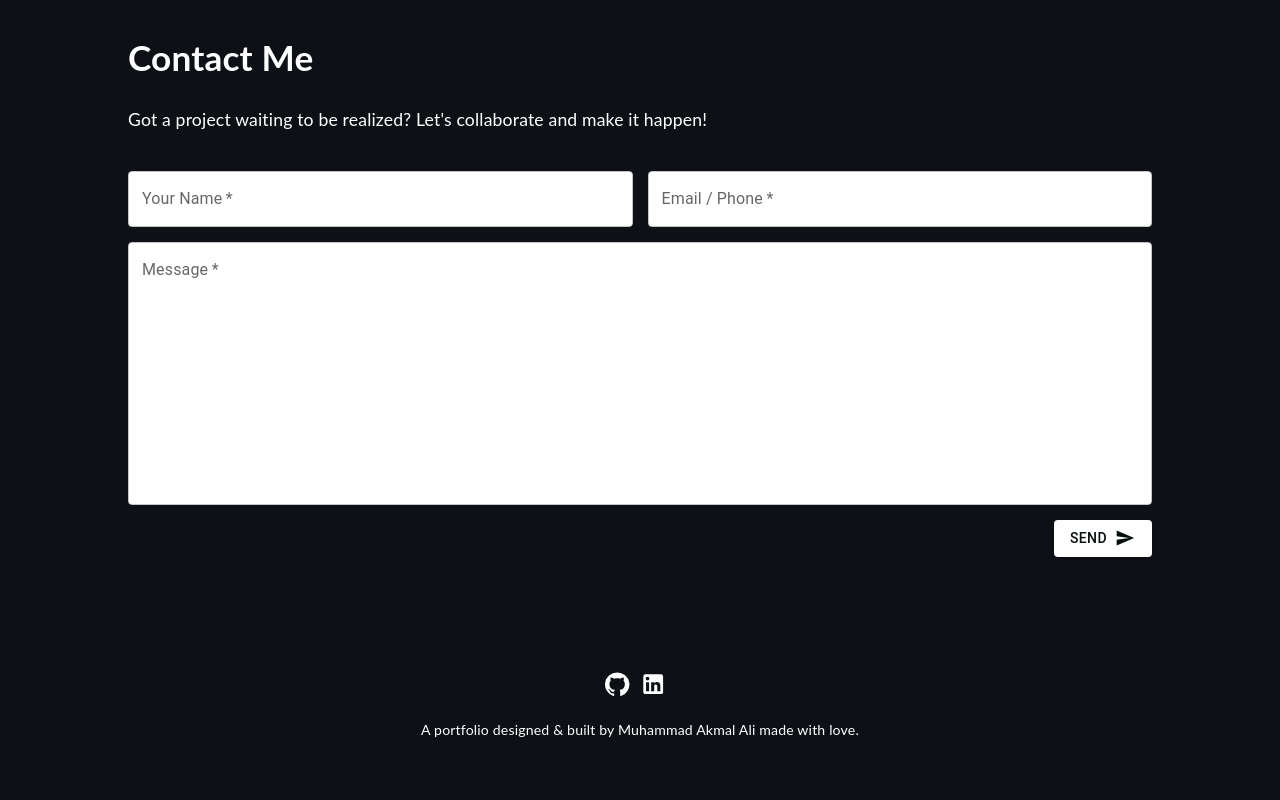
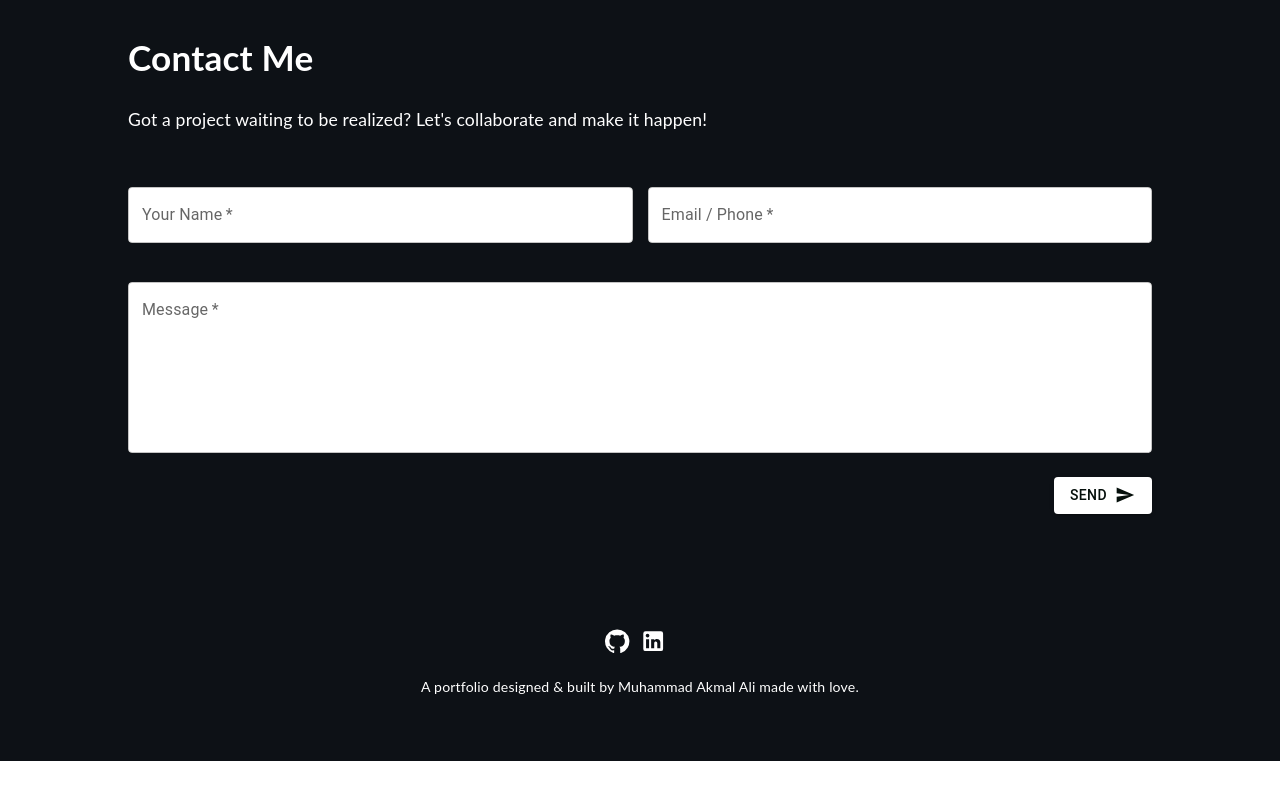
Before and after one commit to Kmal4li/4Kmal4li.github.io, a React (Create React App) app: page / in a window 1280 px wide. Shown: the part 2720-3520 px from the top of the page. After the commit the page ends 3481 px from the top, so only its background shows below. Built offline with nearby package versions, Linux system fonts and the light colour scheme.

Commit message:
fixing emailjs

```diff
--- a/src/components/Contact.tsx
+++ b/src/components/Contact.tsx
@@ -1,4 +1,4 @@
-import React, { useRef, useState } from 'react';
+import React, { useState } from 'react';
 import '../assets/styles/Contact.scss';
 import emailjs from '@emailjs/browser';
 import Box from '@mui/material/Box';
@@ -7,7 +7,6 @@ import SendIcon from '@mui/icons-material/Send';
 import TextField from '@mui/material/TextField';
 
 function Contact() {
-
   const [name, setName] = useState<string>('');
   const [email, setEmail] = useState<string>('');
   const [message, setMessage] = useState<string>('');
@@ -16,39 +15,37 @@ function Contact() {
   const [emailError, setEmailError] = useState<boolean>(false);
   const [messageError, setMessageError] = useState<boolean>(false);
 
-  const form = useRef();
-
-  const sendEmail = (e: any) => {
+  const sendEmail = (e: React.FormEvent) => {
     e.preventDefault();
 
     const isValidEmail = (email: string) => /^[^\s@]+@[^\s@]+\.[^\s@]+$/.test(email);
 
-  setNameError(name === '');
-  setEmailError(email === '' || !isValidEmail(email));
-  setMessageError(message === '');
+    setNameError(name.trim() === '');
+    setEmailError(email.trim() === '' || !isValidEmail(email));
+    setMessageError(message.trim() === '');
 
-  if (name !== '' && email !== '' && message !== '' && isValidEmail(email)) {
+    if (name && email && message && isValidEmail(email)) {
       const templateParams = {
         name,
         email,
         message,
       };
 
-      console.log(templateParams);
-     emailjs.send('service_7gc3s5l', 'template_80ji1h5', templateParams,'4jrE2jbbdoO3FcwEy' ).then(
+      emailjs
+        .send('service_7gc3s5l', 'template_80ji1h5', templateParams, '4jrE2jbbdoO3FcwEy')
+        .then(
           (response) => {
             console.log('SUCCESS!', response.status, response.text);
             alert('Message sent successfully!');
+            setName('');
+            setEmail('');
+            setMessage('');
           },
           (error) => {
-          console.log('FAILED...', error);
+            console.error('FAILED...', error);
             alert('Message failed to send. Try again later.');
           }
         );
-
-    setName('');
-    setEmail('');
-    setMessage('');
     }
   };
 
@@ -62,50 +59,55 @@ function Contact() {
             component="form"
             noValidate
             autoComplete="off"
-            className='contact-form'
+            className="contact-form"
+            onSubmit={sendEmail}
           >
-            <div className='form-flex'>
+            <div className="form-flex">
               <TextField
                 required
-                id="outlined-required"
+                fullWidth
+                margin="normal"
                 label="Your Name"
                 placeholder="What's your name?"
                 value={name}
-                onChange={(e) => {
-                  setName(e.target.value);
-                }}
+                onChange={(e) => setName(e.target.value)}
                 error={nameError}
-                helperText={nameError ? "Please enter your name" : ""}
+                helperText={nameError ? 'Please enter your name' : ''}
+                sx={{ input: { color: 'black' } }}
               />
               <TextField
                 required
-                id="outlined-required"
+                fullWidth
+                margin="normal"
                 label="Email / Phone"
                 placeholder="How can I reach you?"
                 value={email}
-                onChange={(e) => {
-                  setEmail(e.target.value);
-                }}
+                onChange={(e) => setEmail(e.target.value)}
                 error={emailError}
-                helperText={emailError ? "Please enter your email or phone number" : ""}
+                helperText={emailError ? 'Please enter a valid email or phone' : ''}
+                sx={{ input: { color: 'black' } }}
               />
             </div>
             <TextField
               required
-              id="outlined-multiline-static"
+              fullWidth
+              margin="normal"
               label="Message"
               placeholder="Send me any inquiries or questions"
               multiline
-              rows={10}
-              className="body-form"
+              rows={6}
               value={message}
-              onChange={(e) => {
-                setMessage(e.target.value);
-              }}
+              onChange={(e) => setMessage(e.target.value)}
               error={messageError}
-              helperText={messageError ? "Please enter the message" : ""}
+              helperText={messageError ? 'Please enter the message' : ''}
+              sx={{ input: { color: 'black' } }}
             />
-            <Button variant="contained" endIcon={<SendIcon />} onClick={sendEmail}>
+            <Button
+              type="submit"
+              variant="contained"
+              endIcon={<SendIcon />}
+              sx={{ mt: 2 }}
+            >
               Send
             </Button>
           </Box>
```
Lines whose indentation alone changed are shown as unchanged.
